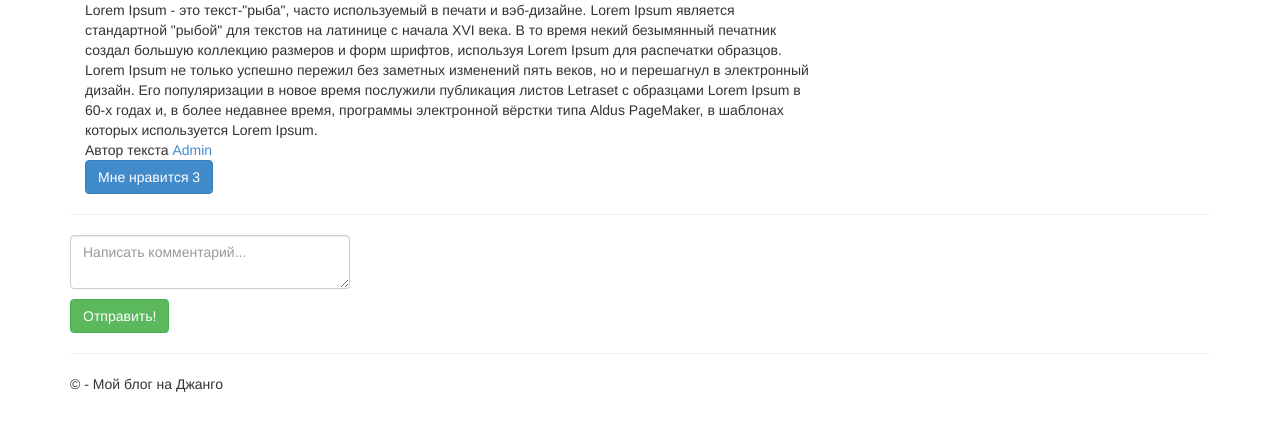
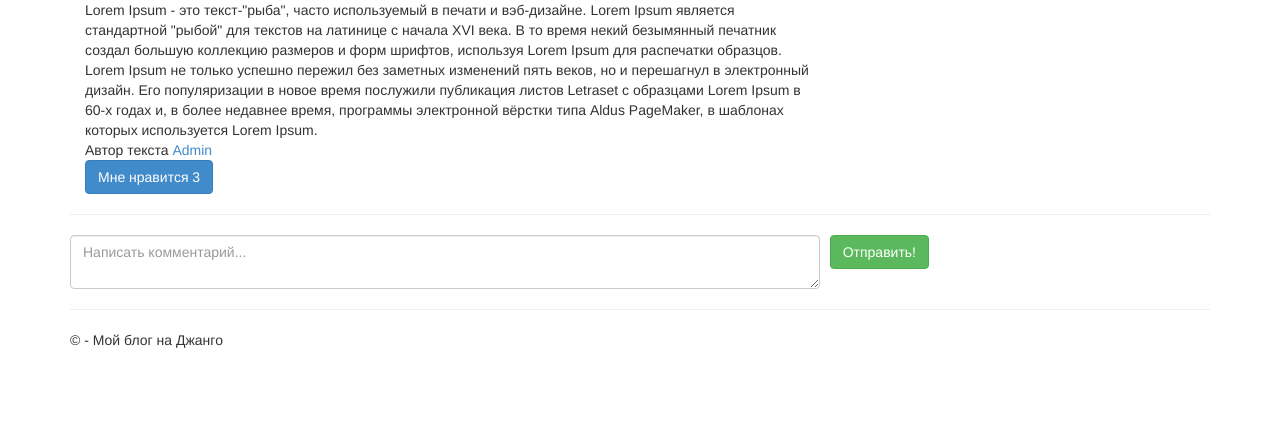
Before and after one commit to IIAPTUZAH/BlogForNuri, a Django app: page /post/1/ in a window 1280 px wide. Shown: the part 120-551 px from the top of the page. Run offline with Django 3.2, Linux system fonts and the light colour scheme; data comes from the database, SQL or seed files in the repository; data that the repository does not hold is empty; some libraries are stand-ins or nearby versions.

Commit message:
Добавил форму комментария в список постов, визаульные изменения кнопки коммента

```diff
--- a/BlogForNuri/app/static/app/content/site.css
+++ b/BlogForNuri/app/static/app/content/site.css
@@ -13,7 +13,7 @@ body {
 input,
 select,
 textarea {
-    max-width: 280px;
+    max-width: auto;
 }
 
 /* styles for validation helpers */
@@ -57,3 +57,10 @@ input[type="checkbox"].input-validation-error {
 .child-comment {
     margin-left: 2rem;
 }
+
+/* edit send comment button position */
+.btn-success {
+    position: absolute;
+    top: 0;
+    right: -94px;
+}
--- a/BlogForNuri/app/templates/app/post.html
+++ b/BlogForNuri/app/templates/app/post.html
@@ -46,11 +46,11 @@
     <hr />
 
     <!-- Блок комментариев -->
-     <div class="row justify-content-center mt-3 mb-5">
-        <div class="col-md-5 col-sm-12">
+     <div class="row">
+        <div class="col-lg-8 col-md-5 col-sm-12">
             <form method="POST" action="{% url "add_comment" post_id=post.id %}">
                 {% csrf_token %}
-                {{ comment_form.as_p  }}
+                {{ comment_form  }}
                 <div class="d-grid gap-2">
                     <button class="btn btn-success mt-3">Отправить!</button>
                 </div>
--- a/BlogForNuri/app/views.py
+++ b/BlogForNuri/app/views.py
@@ -17,6 +17,11 @@ class PostListView(generic.ListView):
     paginate_by = 5
     ordering = ['-total_likes']
     template_name = 'app/blog.html'
+    def get_context_data(self, **kwargs):
+        """  Adding comment form """
+        context =  super(PostListView, self).get_context_data(**kwargs)
+        context['comment_form'] = BootstrapCommentForm()
+        return context
 
 
 def home(request):
@@ -255,7 +260,7 @@ def comment_reply(request, post_id, comment_id):
             new_comment.post = post
             new_comment.parent = parent_comment
             new_comment.save()
-            form = EmployeeForm()
+
 
         return redirect('post', post_id)
 
```
